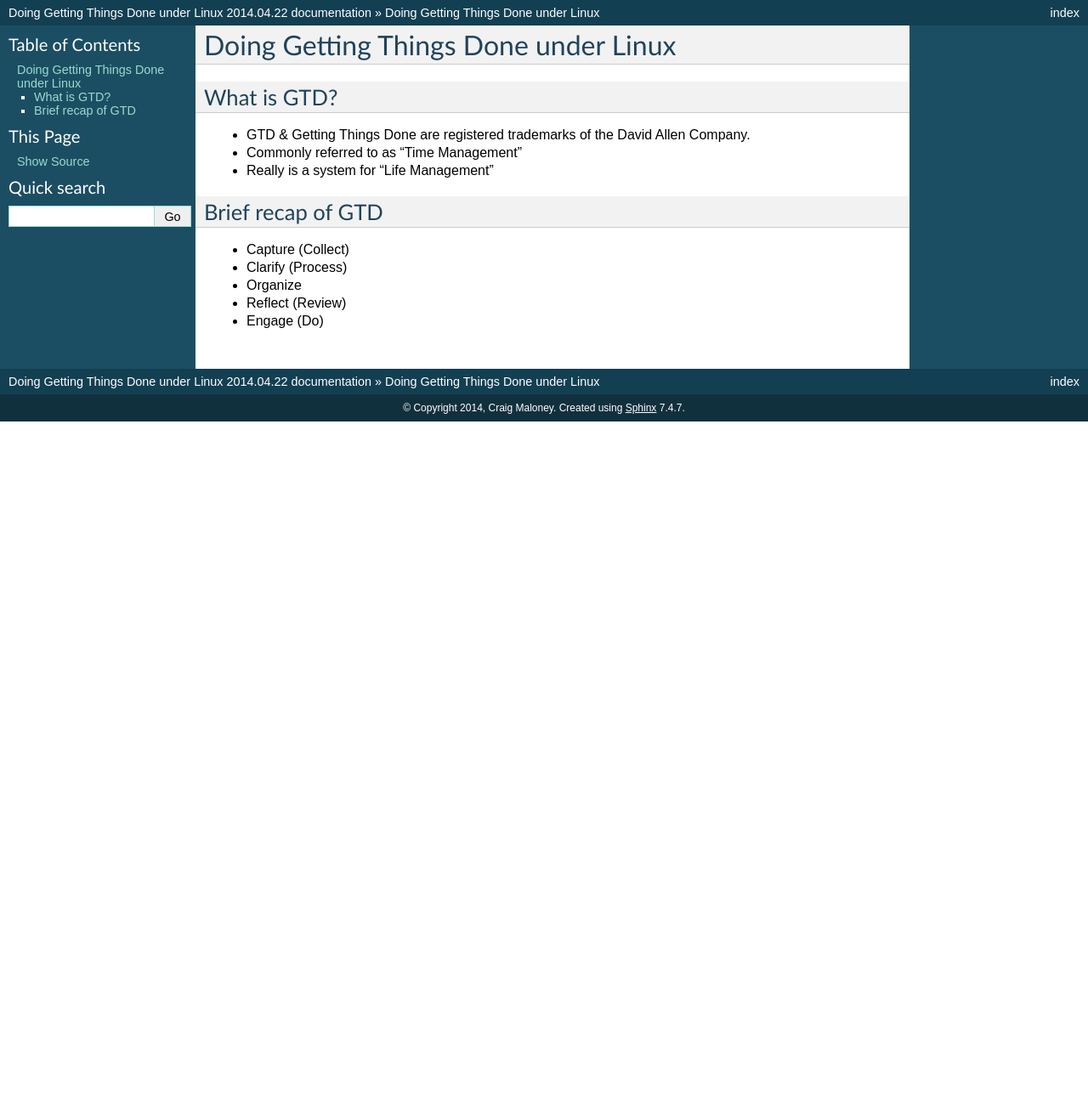
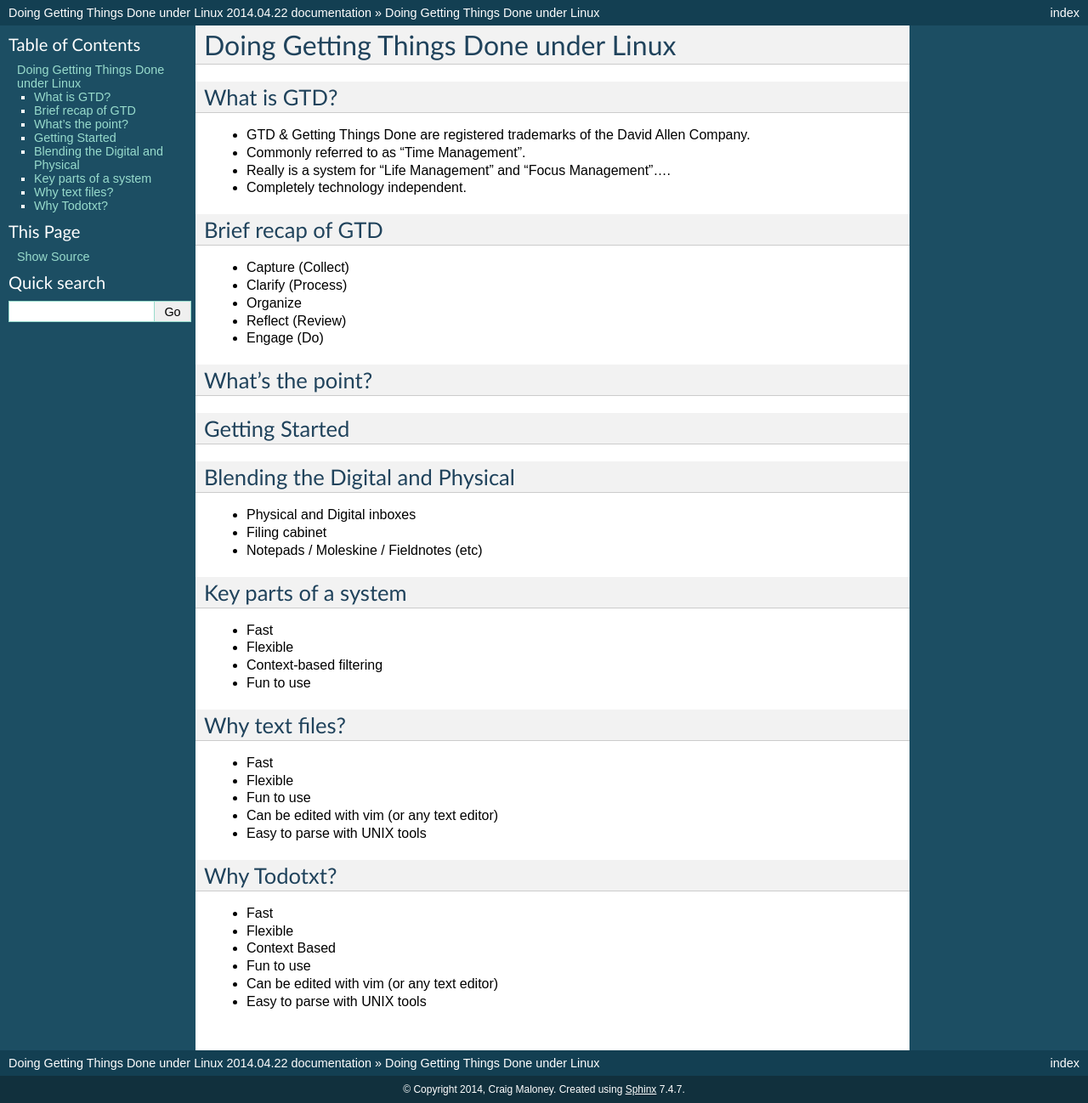
Before and after one commit to Darkyxz/gtd_under_linux, a Sphinx documentation site: the page built from source/index.rst, in a window 1280 px wide. Shown: the whole page at 85% size. Built offline with Sphinx 7.4.7, drawn with Linux system fonts in a browser that asks for light colours; formulas are drawn with MathJax 3; before the commit the page ends 900 px from its top, so only the background shows below that.

Commit message:
Added more slides

```diff
--- a/source/index.rst
+++ b/source/index.rst
@@ -12,8 +12,9 @@ What is GTD?
 
 .. rst-class:: build
 - GTD & Getting Things Done are registered trademarks of the David Allen Company.
-- Commonly referred to as "Time Management"
-- Really is a system for "Life Management"
+- Commonly referred to as "Time Management".
+- Really is a system for "Life Management" and "Focus Management"....
+- Completely technology independent.
 
 Brief recap of GTD
 ==================
@@ -25,3 +26,47 @@ Brief recap of GTD
 - Organize
 - Reflect (Review)
 - Engage (Do)
+
+What's the point?
+=================
+
+Getting Started
+===============
+
+Blending the Digital and Physical
+=================================
+
+.. rst-class:: build
+
+- Physical and Digital inboxes
+- Filing cabinet
+- Notepads / Moleskine / Fieldnotes (etc)
+
+Key parts of a system
+=====================
+.. rst-class:: build
+
+- Fast
+- Flexible
+- Context-based filtering
+- Fun to use
+
+Why text files?
+===============
+.. rst-class:: build
+- Fast
+- Flexible
+- Fun to use
+- Can be edited with vim (or any text editor)
+- Easy to parse with UNIX tools
+
+Why Todotxt?
+============
+
+.. rst-class:: build
+- Fast
+- Flexible
+- Context Based
+- Fun to use
+- Can be edited with vim (or any text editor)
+- Easy to parse with UNIX tools
```
